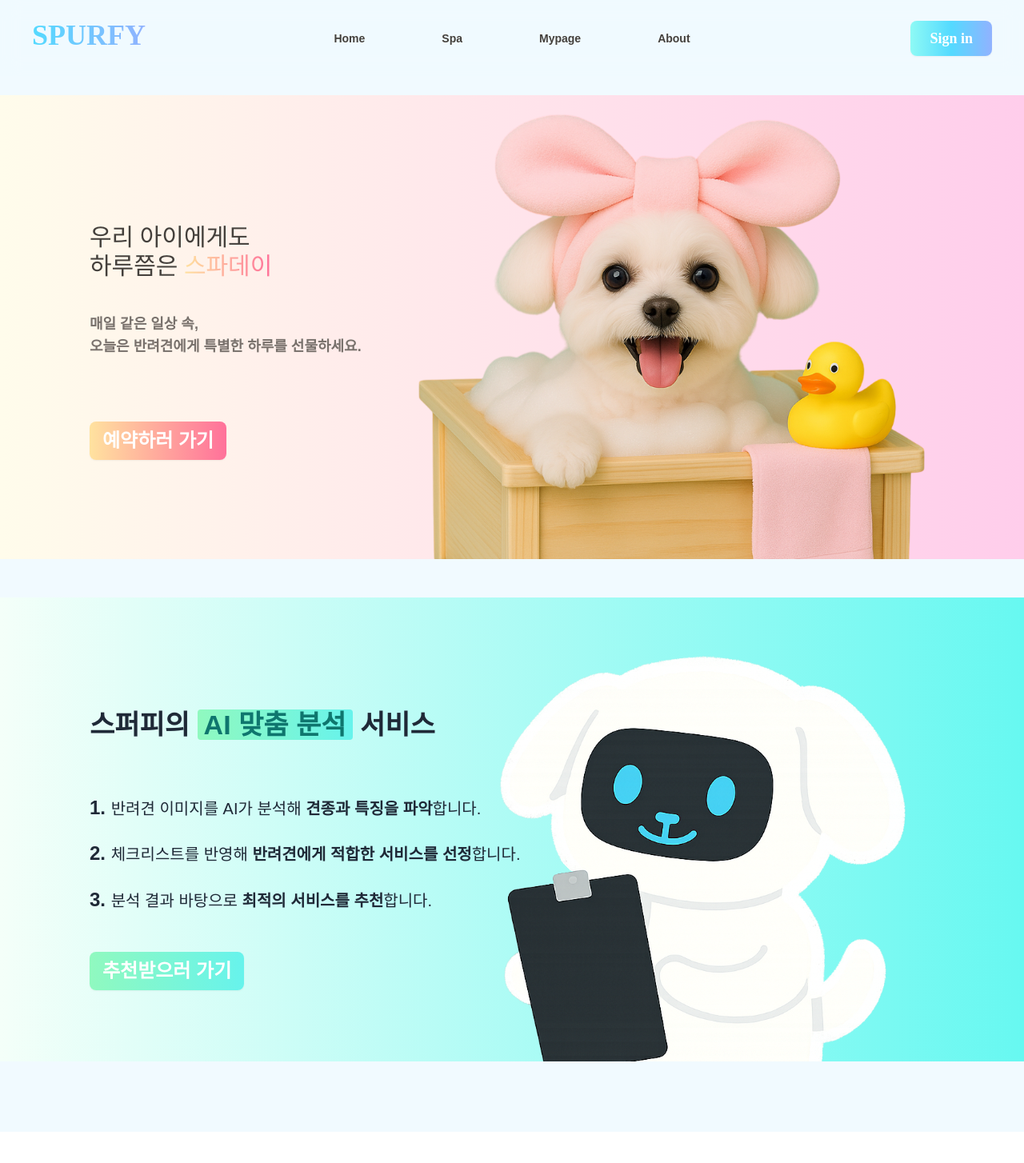
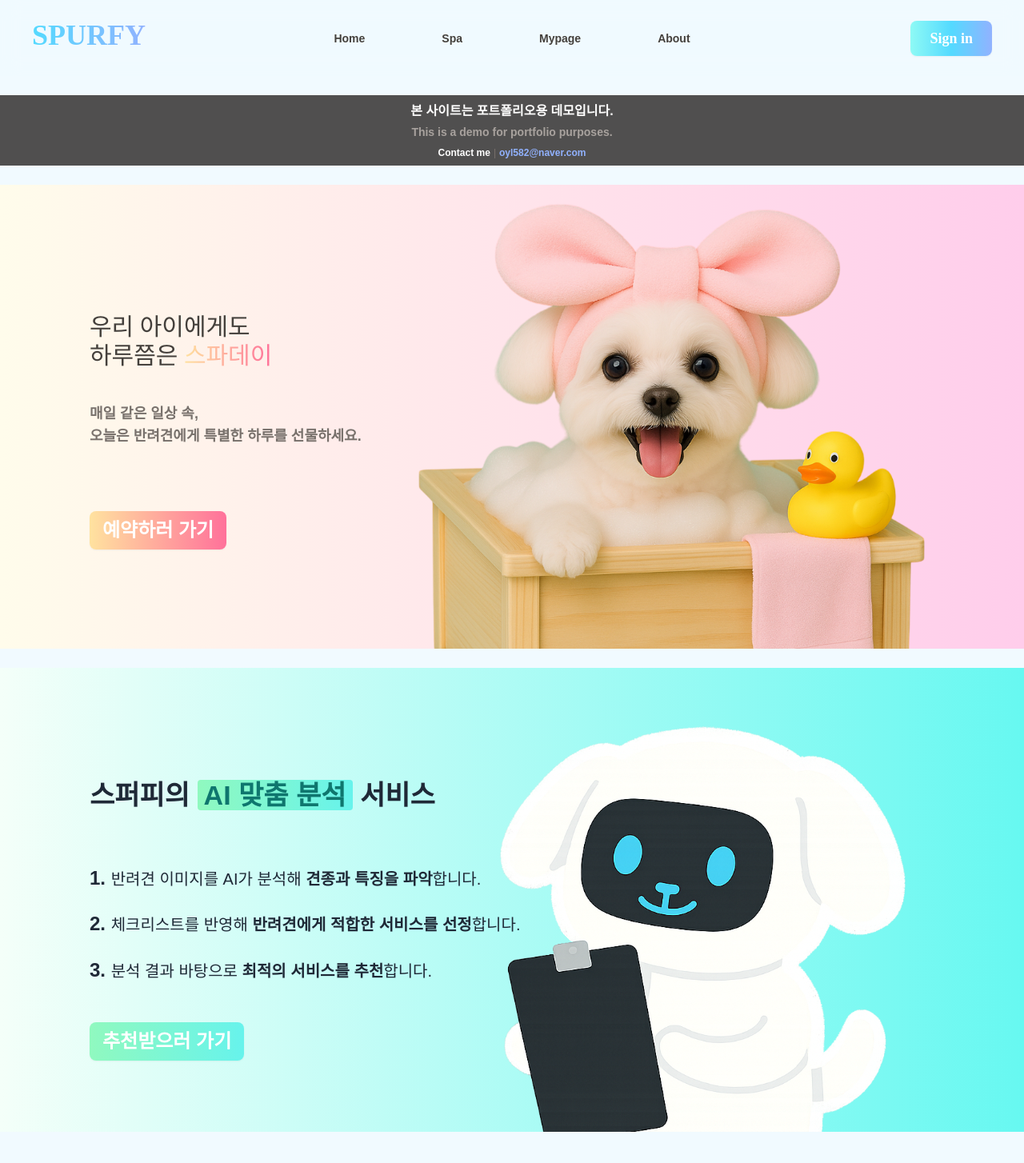
Before and after one commit to yemyum/Spurfy, a React (Vite) app in the folder frontend/: page / in a window 1280 px wide. Shown: the top 1454 px of the page at 80% size. Before the commit the page ends 1415 px from the top, so only its background shows below. Built offline with nearby package versions, Linux system fonts and the light colour scheme; no server answers; a web font is replaced by a local one.

Commit message:
feat: 포트폴리오 데모 안내 배너 추가 - 메인 페이지 최상단에 데모 공지 및 컨택트 정보 배너 구현 - 한글/영어 병기 및 메일 링크(mailto) 연결

```diff
--- a/frontend/src/pages/Home.jsx
+++ b/frontend/src/pages/Home.jsx
@@ -25,6 +25,30 @@ function Home() {
 
   return (
     <div className="w-full flex flex-col items-center">
+
+      {/* 데모 안내 배너 */}
+      <div className="w-full bg-stone-800/80 text-white md:text-md mb-6 py-2 px-4 text-center font-semibold z-50">
+        <div className="flex flex-col justify-center items-center gap-1">
+
+          {/* 1. 한글 안내 */}
+          <span>본 사이트는 포트폴리오용 데모입니다.</span>
+
+          {/* 2. 영어 안내 */}
+          <span className="text-sm text-stone-400">
+            This is a demo for portfolio purposes.
+          </span>
+
+          {/* 3. 연락처 */}
+          <span className="mt-1 text-xs">
+            Contact me<span className="mx-1 text-stone-500 font-normal">|</span>
+            <a href="mailto:oyl582@naver.com" className="text-spurfyBlue hover:underline">
+              oyl582@naver.com
+            </a>
+          </span>
+
+        </div>
+      </div>
+
       {/* 1. 상단 메인 배너 섹션 */}
       <div className="w-full min-h-[500px] md:h-[580px]
               flex flex-col md:flex-row md:items-stretch
@@ -69,7 +93,7 @@ function Home() {
       <div className="w-full min-h-[500px] md:h-[580px]
                 flex flex-col md:flex-row md:items-stretch
                 md:p-28 bg-gradient-to-r from-[#F4FFF9] to-[#67F8F1]
-                mt-12 mb-16 md:gap-10">
+                mt-6 mb-16 md:gap-10">
 
         {/* 왼쪽 텍스트 */}
         <div className="flex-1 md:basis-[420px] md:shrink-0
```
